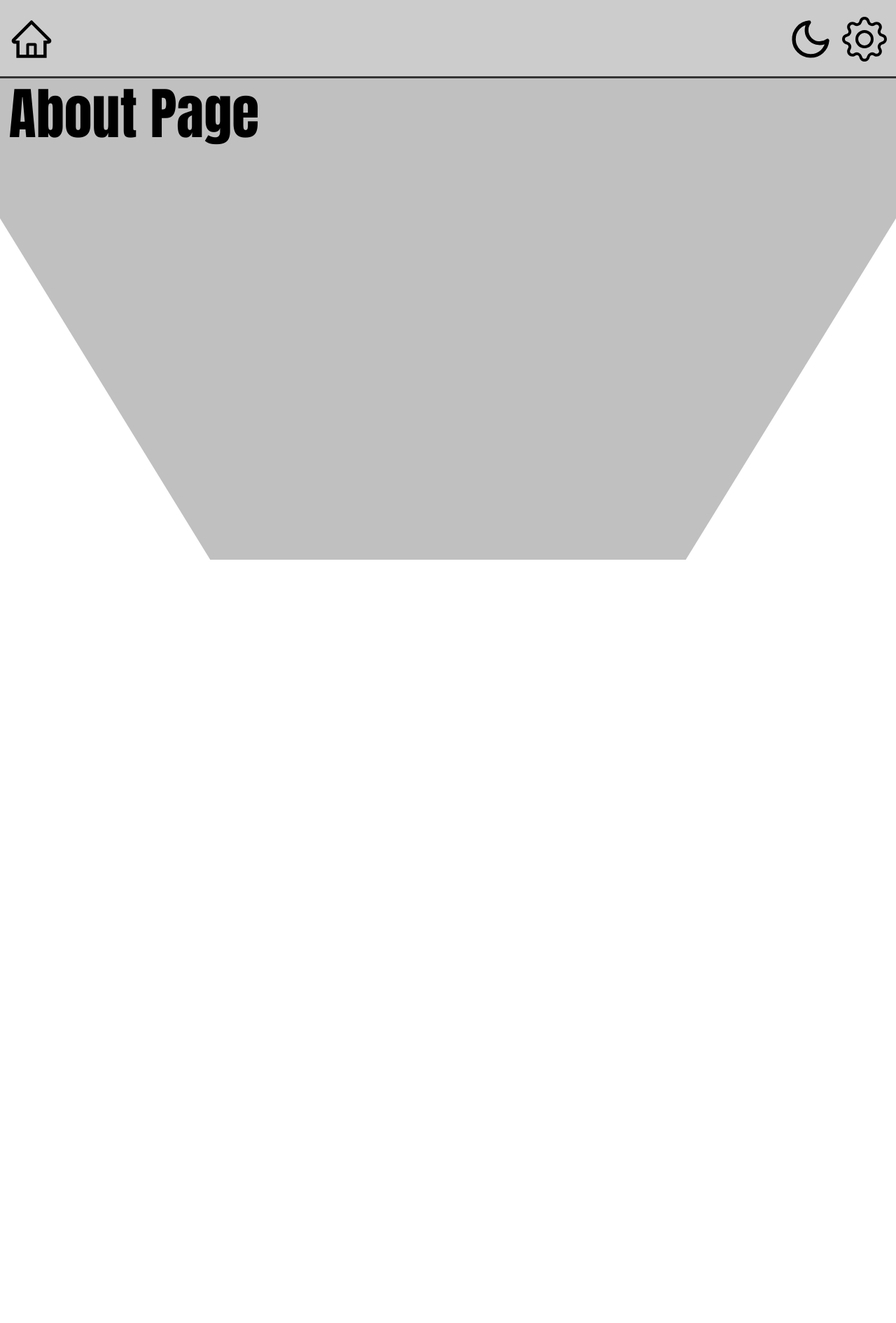
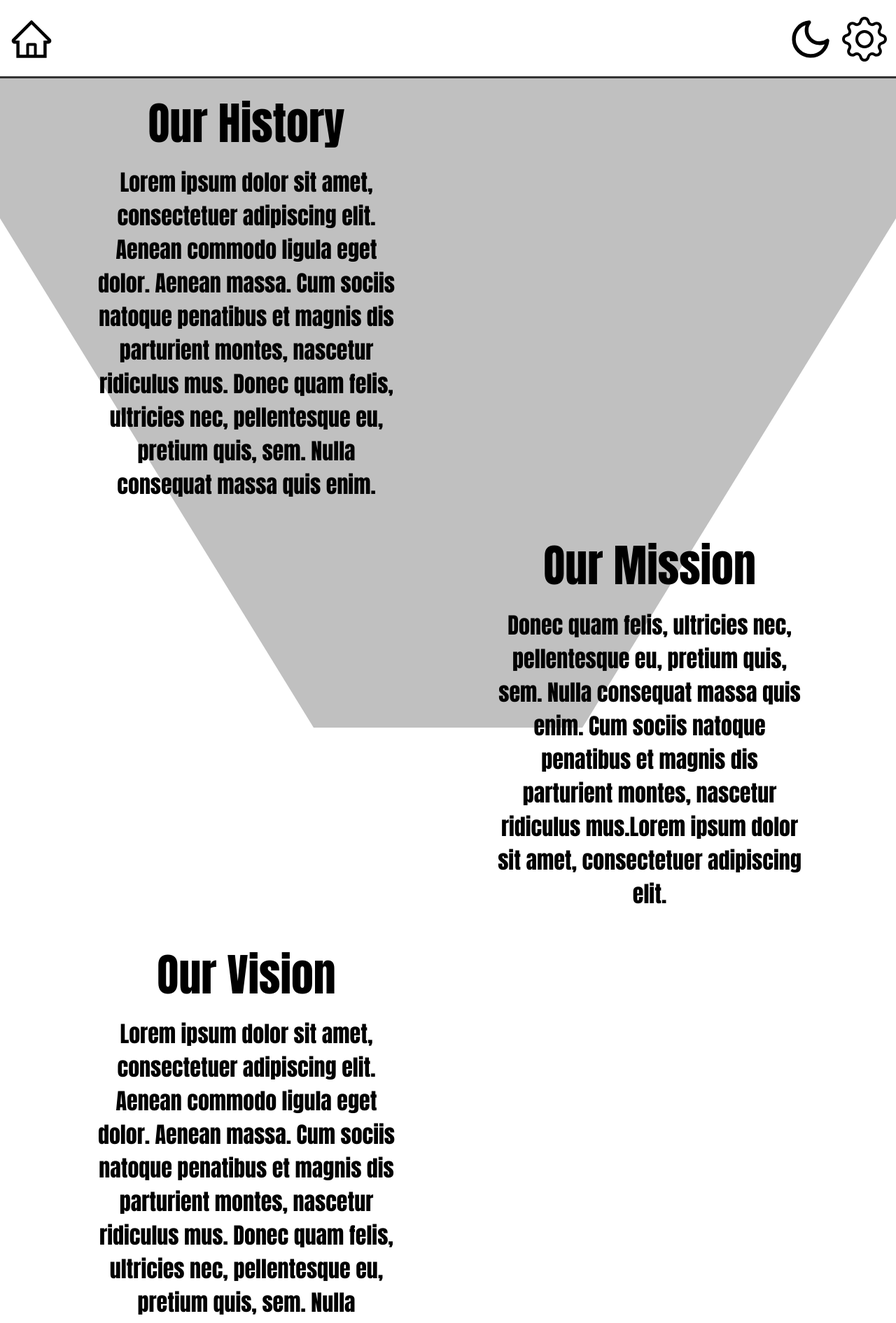
Before and after one commit to Scott-projects/V-Closet, a React (Create React App) app in the folder landing-page-prototype/: page /About in a window 1280 px wide. Shown: the top 1891 px of the page at 70% size. Before the commit the page ends 800 px from the top, so only its background shows below. Built offline with nearby package versions, Linux system fonts and the light colour scheme.

Commit message:
Updated About Page

```diff
--- a/landing-page-prototype/src/components/ShapeContainer.js
+++ b/landing-page-prototype/src/components/ShapeContainer.js
@@ -15,7 +15,7 @@ function ShapeContainer({ color }) {
         const triangleStyle = {
             height: 0,
             width: 0,
-            position: 'absolute',
+            position: 'fixed',
             borderLeft: '50vw solid transparent',
             borderRight: '50vw solid transparent',
             borderTop: `130vh solid ${color}`,
--- a/landing-page-prototype/src/components/ToggleMode.js
+++ b/landing-page-prototype/src/components/ToggleMode.js
@@ -21,7 +21,7 @@ const ToggleMode = () => {
       `}</style>
       <style jsx global>{`
         .navbar-menu {
-          background-color: ${isDarkMode ? "rgba(51, 51, 51, 0.2)" : "rgba(255, 255, 255, 0.2)"};
+          background-color: ${isDarkMode ? "rgba(51, 51, 51)" : "rgba(255, 255, 255)"};
           border-bottom: 3px solid ${isDarkMode ? "#fff" : "#333"}
         }
         .shapeStyle {
--- a/landing-page-prototype/src/pages/AboutPage.js
+++ b/landing-page-prototype/src/pages/AboutPage.js
@@ -7,8 +7,33 @@ function AboutPage() {
     return (
         <div className="about">
             <TopNavBar />
-            <ShapeContainer color=""/>
-            <h1 className="about-text">About Page</h1>
+            <ShapeContainer color="" />
+
+            <div className="about-page">
+                <div className="about-history">
+                    <h1 className="history-text">Our History</h1>
+                    <p className="history-p">Lorem ipsum dolor sit amet, consectetuer adipiscing elit. Aenean commodo ligula eget dolor. Aenean massa.
+                        Cum sociis natoque penatibus et magnis dis parturient montes, nascetur ridiculus mus. Donec quam felis, ultricies nec,
+                        pellentesque eu, pretium quis, sem. Nulla consequat massa quis enim. </p>
+                </div>
+
+                <div className="about-mission">
+                    <h1 className="mission-text">Our Mission</h1>
+                    <p className="mission-p">
+                        Donec quam felis, ultricies nec, pellentesque eu, pretium quis, sem. Nulla consequat massa quis enim.
+                        Cum sociis natoque penatibus et magnis dis parturient montes, nascetur ridiculus mus.Lorem ipsum dolor sit amet, consectetuer adipiscing elit.
+                    </p>
+                </div>
+
+                <div className="about-vision">
+                    <h1 className="vision-text">Our Vision</h1>
+                    <p className="vision-p">
+                        Lorem ipsum dolor sit amet, consectetuer adipiscing elit. Aenean commodo ligula eget dolor. Aenean massa.
+                        Cum sociis natoque penatibus et magnis dis parturient montes, nascetur ridiculus mus. Donec quam felis, ultricies nec,
+                        pellentesque eu, pretium quis, sem. Nulla consequat massa quis enim.
+                    </p>
+                </div>
+            </div>
         </div>
     )
 }
--- a/landing-page-prototype/src/styles/AboutPage.css
+++ b/landing-page-prototype/src/styles/AboutPage.css
@@ -1,5 +1,50 @@
-.about-text {
-    font-size: 500%;
-    margin-top: 8%;
-    padding-left: 1%;
+.about-page {
+    padding-bottom: 3%;
+    margin-top: 10%;
+    font-size: 200%;
 }
+
+.about-history {
+    padding-bottom: 3%;
+    margin-left: 10%;
+    margin-right: 55%;
+    text-align: center;
+}
+
+.history-p {
+    padding: 1%;
+    padding-top: 3%;
+    display: block;
+    text-align: center;
+    line-height: 1.5;
+}
+
+.about-mission {
+    padding-bottom: 3%;
+    margin-right: 10%;
+    margin-left: 55%;
+    text-align: center;
+}
+
+.mission-p {
+    padding: 1%;
+    padding-top: 3%;
+    display: block;
+    text-align: center;
+    line-height: 1.5;
+}
+
+.about-vision {
+    padding-bottom: 3%;
+    margin-left: 10%;
+    margin-right: 55%;
+    text-align: center;
+}
+
+.vision-p {
+    padding: 1%;
+    padding-top: 3%;
+    display: block;
+    text-align: center;
+    line-height: 1.5;
+}
--- a/landing-page-prototype/src/styles/TopNavBar.css
+++ b/landing-page-prototype/src/styles/TopNavBar.css
@@ -26,6 +26,5 @@
 
 .navbar-gear, .navbar-toggle {
     float: right;
-
     padding-right: 1%;
 }
```
